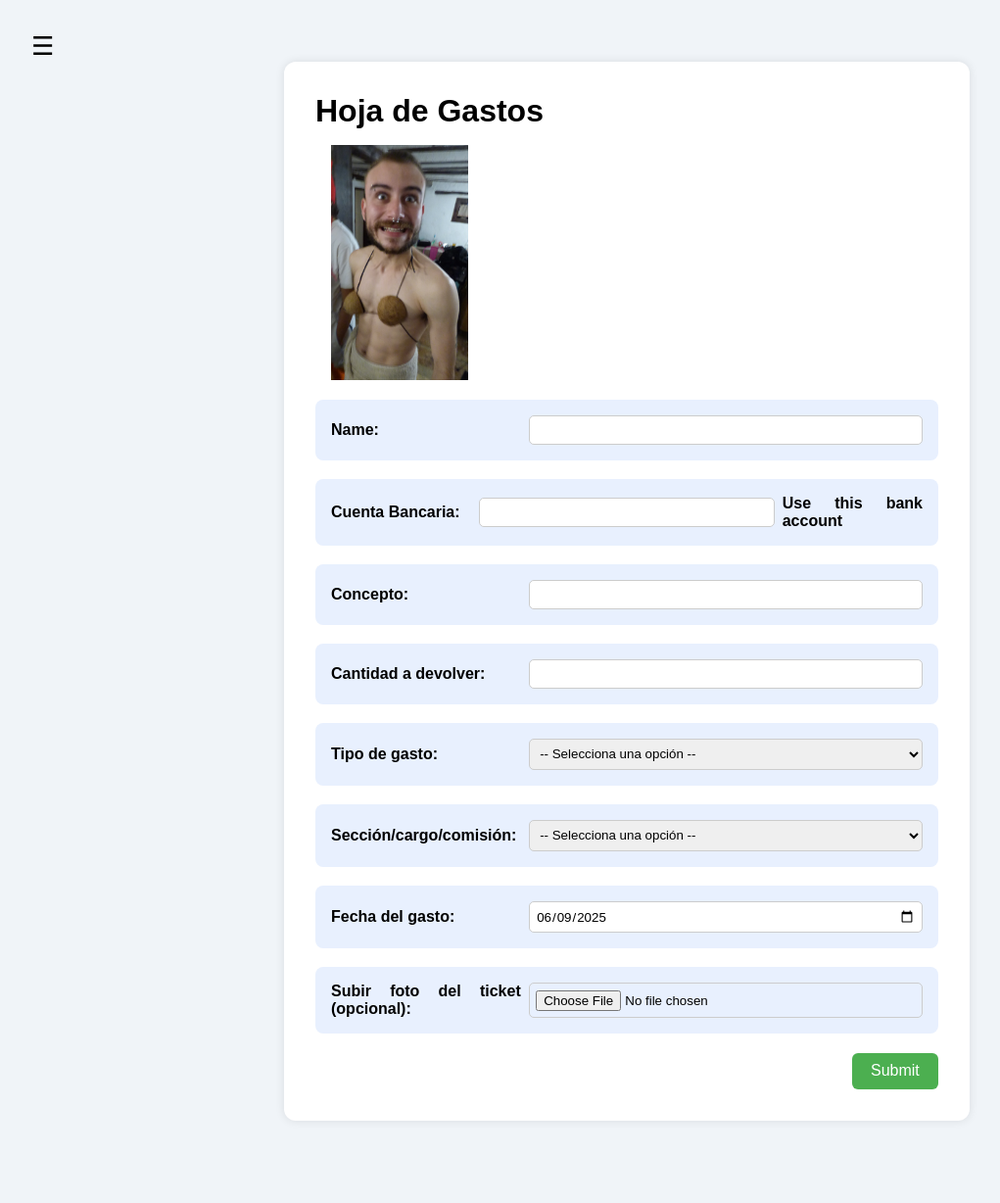
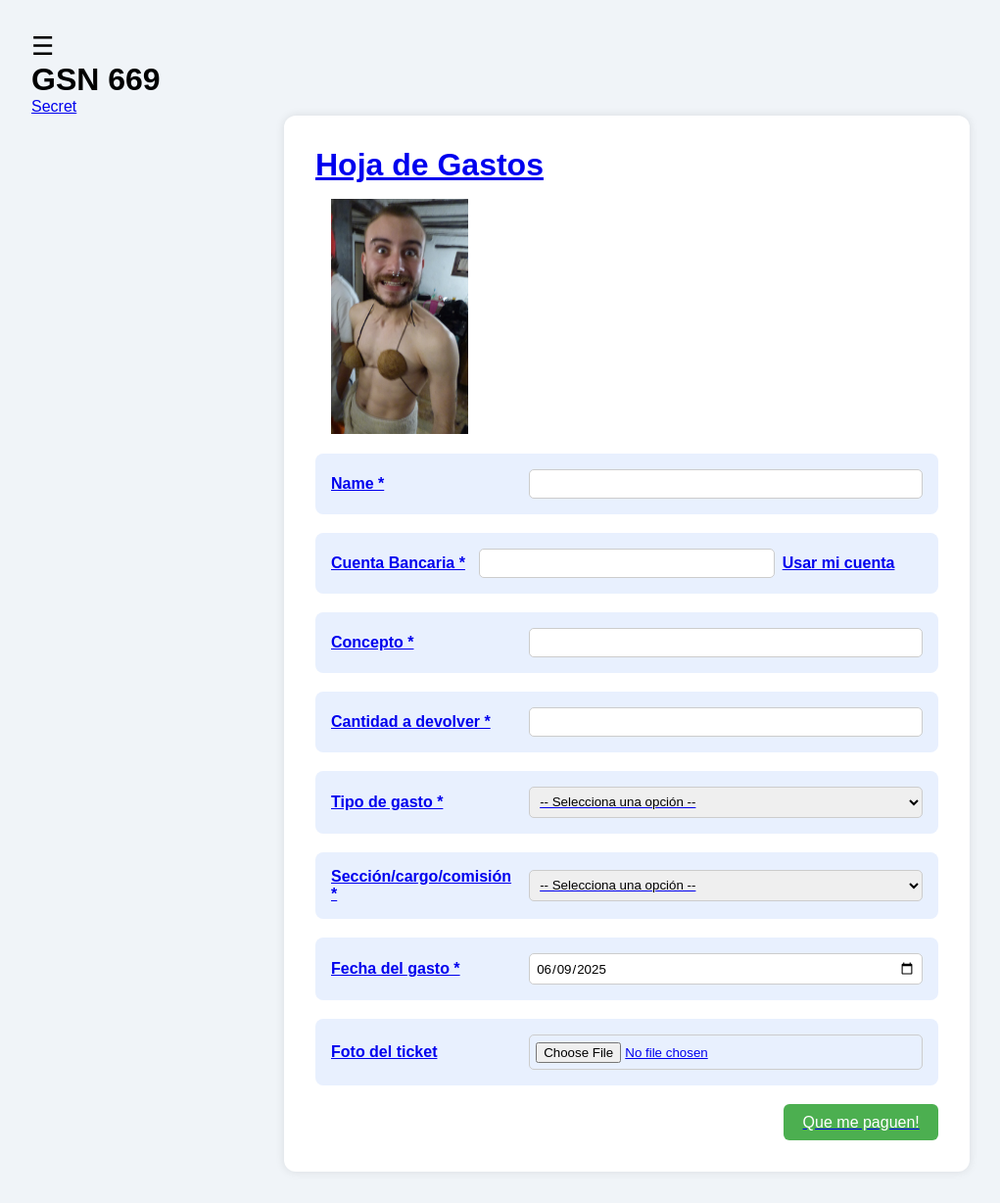
Before and after one commit to IsmaLeal/hoja-gastos, a Flask app: page / in a window 1280 px wide. Shown: the whole page at 98% size, without its empty margins (0-1021 px from the left). Before the commit the page ends 1144 px from the top, so only its background shows below. Run offline with Flask 3, Linux system fonts and the light colour scheme; the visitor is signed in with stand-in values (Sample User, id 1); some libraries are stand-ins or nearby versions.

Commit message:
Comment index.html, edit app.py, and add logo.png

```diff
--- a/app.py
+++ b/app.py
@@ -33,6 +33,7 @@ USERS = {
         "lucia alarcon": "luciagsnalarcon669",
         "gonzalo lara": "gonzalogsnlara669",
         "nora manzano": "noragsnmanzano669",
+        "developer": "developer669"
     }
 
 people = {
--- a/templates/index.html
+++ b/templates/index.html
@@ -9,31 +9,31 @@
         const people = {{ people | tojson }};
 
         function autofillAccount() {
-            const name = document.getElementById("name").value;
-            const accountInput = document.getElementById("account");
-            const useCheckbox = document.getElementById("use_auto_account");
+            const name = document.getElementById("name").value;         // Get value of name input
+            const accountInput = document.getElementById("account");    // Get account input
+            const useCheckbox = document.getElementById("use_auto_account");    // Get checkbox element
 
-            if (people[name]) {
-                accountInput.value = people[name];
-                accountInput.readOnly = true;
-                useCheckbox.checked = true;
-                useCheckbox.style.display = "inline";
-            } else {
-                accountInput.value = "";
-                accountInput.readOnly = false;
-                useCheckbox.checked = false;
-                useCheckbox.style.display = "none";
+            if (people[name]) { // If the name is in the `people` dictionary
+                accountInput.value = people[name];  // Fill account field with its value
+                accountInput.readOnly = true;   // Prevent the user from editing
+                useCheckbox.checked = true;     // Check "Use this account" checkbox
+                useCheckbox.style.display = "inline";   // Make checkbox visible
+            } else {    // If the name is not recognised
+                accountInput.value = "";    // Clear account field
+                accountInput.readOnly = false;  // Allow editing the account
+                useCheckbox.checked = false;    // Uncheck checkbox
+                useCheckbox.style.display = "none"; // Hide checkbox
             }
         }
 
         function toggleAccountEdit() {
             const accountInput = document.getElementById("account");
             const useCheckbox = document.getElementById("use_auto_account");
-            accountInput.readOnly = useCheckbox.checked;
+            accountInput.readOnly = useCheckbox.checked;    // Make account field read-only if box is checked
         }
     </script>
     <script>
-        function toggleSidebar() {
+        function toggleSidebar() {  // When called, changes the sidebar's width to either 0px or 250px
             const sidebar = document.getElementById("sidebar");
             sidebar.style.width = sidebar.style.width === "250px" ? "0" : "250px";
         }
@@ -43,6 +43,8 @@
     {% if message %}
         <p style="color:#4cde4c;">{{ message }}</p>
     {% endif %}
+
+    <!-- Expandable sidebar -->
     <div id="sidebar" class="sidebar">
         <a href="javascript:void(0)" class="closebtn" onclick="toggleSidebar()">&times;</a>
         <a href="/">Inicio</a>
@@ -51,8 +53,13 @@
         <a href="/logout" style="color: #cc2626;">Cerrar sesión :(</a>
     </div>
 
+    <!-- Hamburger sign at the top to open sidebar -->
     <div class="tobpar">
         <span class="hamburger" onclick="toggleSidebar()">☰</span>
+        <h1 class="logo">GSN 669</h1>
+        <nav class="topnav">
+            <a href="/dates">Secret
+        </nav>
     </div>
 
     <div class="container">
@@ -60,7 +67,7 @@
         <img class="centerimage" alt="lol" src="../static/image.png">
         <form action="/submit" method="POST" enctype="multipart/form-data">
             <div class="form-group">
-                <label for="name">Name:</label>
+                <label for="name">Name *</label>
                 <input list="names" id="name" name="name" oninput="autofillAccount()" required />
                 <datalist id="names">
                     {% for name in people.keys() %}
@@ -70,26 +77,26 @@
             </div>
 
             <div class="form-group">
-                <label for="account">Cuenta Bancaria:</label>
+                <label for="account">Cuenta Bancaria *</label>
                 <input type="text" id="account" name="account" required/>
                 <label>
                     <input type="checkbox" id="use_auto_account" checked onchange="toggleAccountEdit()" style="display:none;">
-                    Use this bank account
+                    Usar mi cuenta
                 </label>
             </div>
 
             <div class="form-group">
-                <label for="description">Concepto:</label>
+                <label for="description">Concepto *</label>
                 <input type="text" id="description" name="description" required />
             </div>
 
             <div class="form-group">
-                <label for="amount">Cantidad a devolver:</label>
+                <label for="amount">Cantidad a devolver *</label>
                 <input type="number" id="amount" name="amount" step="0.01" min="0.5" required />
             </div>
 
             <div class="form-group">
-                <label for="category">Tipo de gasto:</label>
+                <label for="category">Tipo de gasto *</label>
                 <select id="category" name="category" required>
                     <option value="">-- Selecciona una opción --</option>
                     <option value="fungible">Fungible</option>
@@ -99,7 +106,7 @@
             </div>
 
             <div class="form-group">
-                <label for="whatfor">Sección/cargo/comisión:</label>
+                <label for="whatfor">Sección/cargo/comisión *</label>
                 <select id="whatfor" name="whatfor" required>
                     <option value="">-- Selecciona una opción --</option>
                     <option value="manada">Manada</option>
@@ -120,7 +127,7 @@
             </div>
 
             <div class="form-group">
-                <label for="date">Fecha del gasto:</label>
+                <label for="date">Fecha del gasto *</label>
                 <input type="date" id="date" name="date" />
             </div>
 
@@ -133,11 +140,11 @@
             </script>
 
             <div class="form-group">
-                <label for="image">Subir foto del ticket (opcional):</label>
+                <label for="image">Foto del ticket</label>
                 <input type="file" id="image" name="image" accept="image/*" />
             </div>
 
-            <button type="submit">Submit</button>
+            <button type="submit">Que me paguen!</button>
         </form>
     </div>
 </body>
```
Also changed, not shown: static/logo.png (added).
